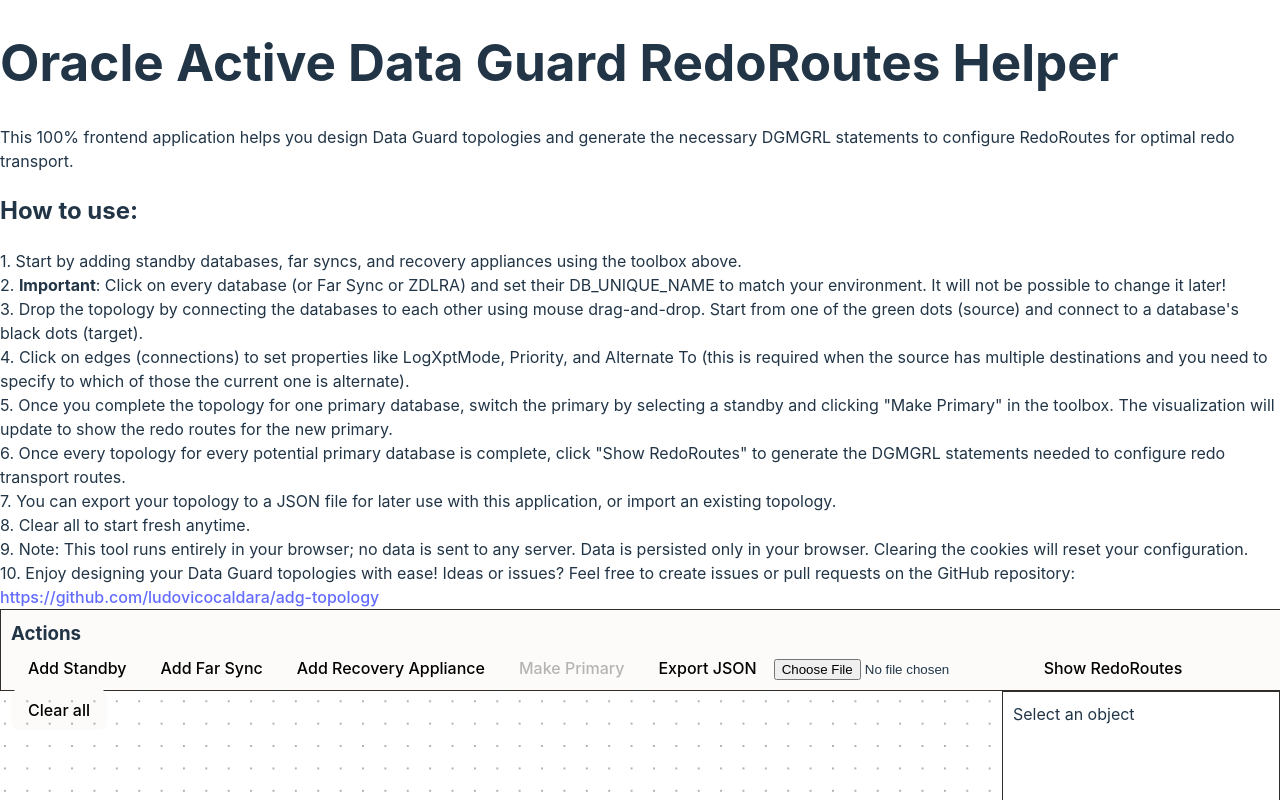
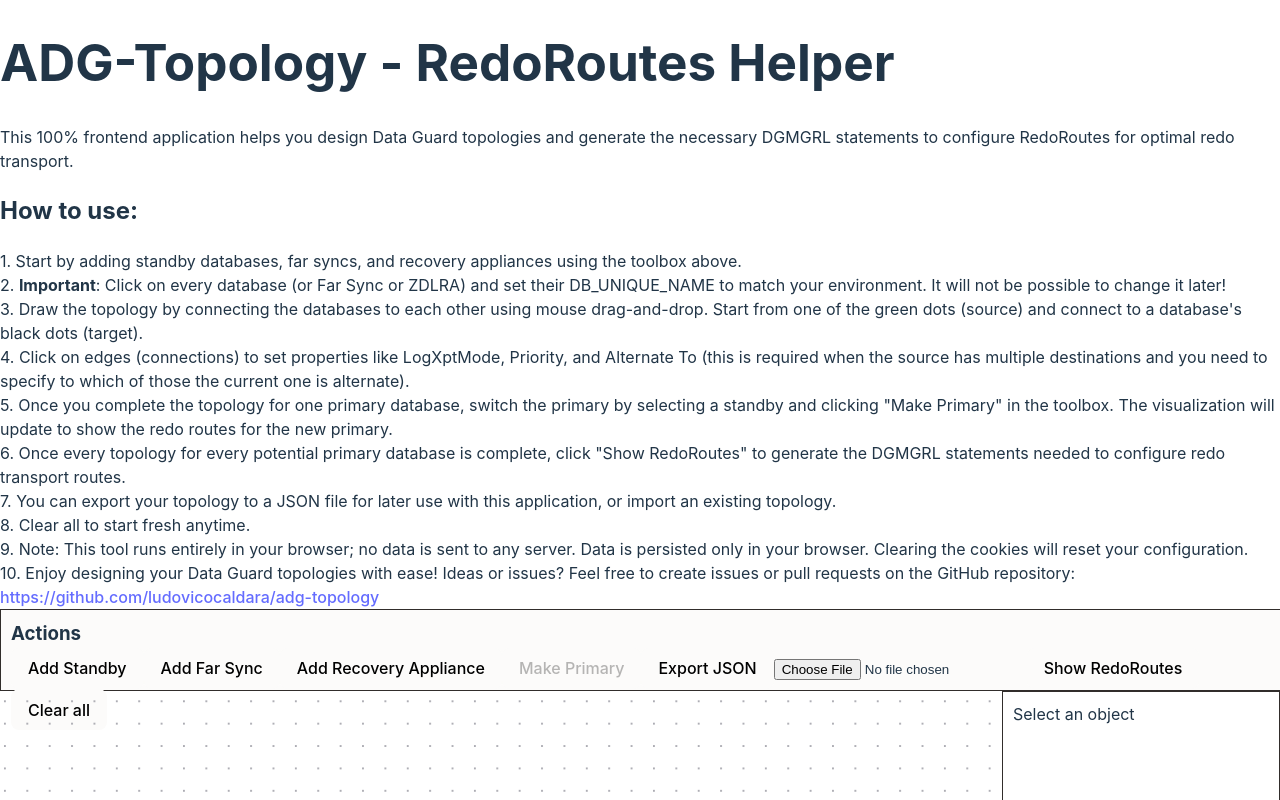
Before and after one commit to ludovicocaldara/adg-topology, a React (Vite) app: page / in a window 1280 px wide. Shown: the top 800 px of the page. Built offline with nearby package versions, Linux system fonts and the light colour scheme.

Commit message:
Changed Title

```diff
--- a/src/App.jsx
+++ b/src/App.jsx
@@ -456,13 +456,13 @@
   }, [allConnections, nodes]);
 
   return (
-    <><h1>Oracle Active Data Guard RedoRoutes Helper</h1>
+    <><h1>ADG-Topology - RedoRoutes Helper</h1>
     This 100% frontend application helps you design Data Guard topologies and generate the necessary DGMGRL statements to configure RedoRoutes for optimal redo transport.<br/>
     <h2>How to use:</h2>
     <div>
     1. Start by adding standby databases, far syncs, and recovery appliances using the toolbox above.<br/>
     2. <b>Important</b>: Click on every database (or Far Sync or ZDLRA) and set their DB_UNIQUE_NAME to match your environment. It will not be possible to change it later!<br/>
-    3. Drop the topology by connecting the databases to each other using mouse drag-and-drop. Start from one of the green dots (source) and connect to a database's black dots (target).<br/>
+    3. Draw the topology by connecting the databases to each other using mouse drag-and-drop. Start from one of the green dots (source) and connect to a database's black dots (target).<br/>
     4. Click on edges (connections) to set properties like LogXptMode, Priority, and Alternate To (this is required when the source has multiple destinations and you need to specify to which of those the current one is alternate).<br/>
     5. Once you complete the topology for one primary database, switch the primary by selecting a standby and clicking "Make Primary" in the toolbox. The visualization will update to show the redo routes for the new primary.<br/>
     6. Once every topology for every potential primary database is complete, click "Show RedoRoutes" to generate the DGMGRL statements needed to configure redo transport routes.<br/>
```
